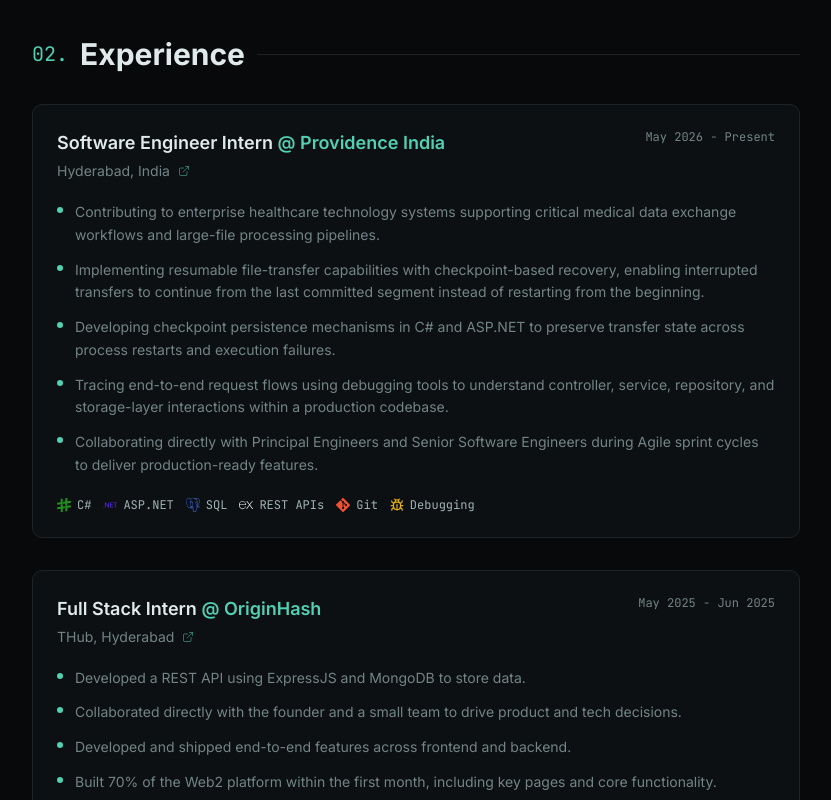
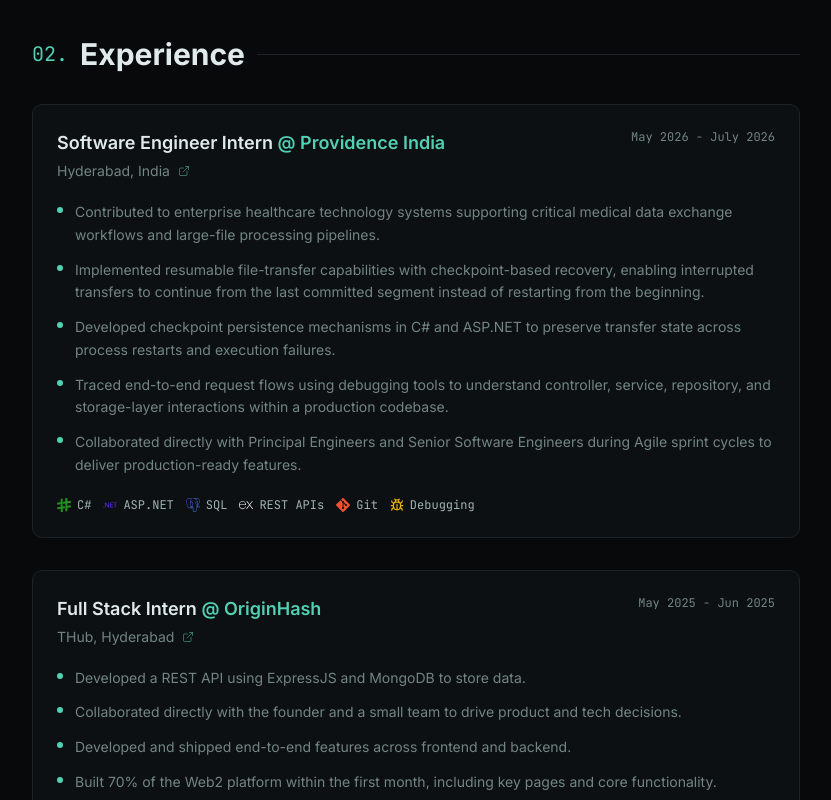
Before and after one commit to mayankb72013/portfolio-website, a Next.js app: page / in a window 1280 px wide. Shown: the part 1680-2480 px from the top of the page, without its empty margins (224-1055 px from the left). Built offline with nearby package versions, Linux system fonts and the light colour scheme.

Commit message:
updated the resume, and fixed the current state of experience and the info made somewhat more accurate

```diff
--- a/components/experience.tsx
+++ b/components/experience.tsx
@@ -31,17 +31,17 @@ export function Experience() {
                 </p>
               </div>
               <span className="whitespace-nowrap font-mono text-xs text-muted-foreground">
-                {"May 2026 - Present"}
+                {"May 2026 - July 2026"}
               </span>
             </div>
 
             <ul className="mt-5 flex flex-col gap-3">
               {[
-                "Contributing to enterprise healthcare technology systems supporting critical medical data exchange workflows and large-file processing pipelines.",
-                "Implementing resumable file-transfer capabilities with checkpoint-based recovery, enabling interrupted transfers to continue from the last committed segment instead of restarting from the beginning.",
-                "Developing checkpoint persistence mechanisms in C# and ASP.NET to preserve transfer state across process restarts and execution failures.",
-                "Tracing end-to-end request flows using debugging tools to understand controller, service, repository, and storage-layer interactions within a production codebase.",
-                "Collaborating directly with Principal Engineers and Senior Software Engineers during Agile sprint cycles to deliver production-ready features.",
+                "Contributed to enterprise healthcare technology systems supporting critical medical data exchange workflows and large-file processing pipelines.",
+                "Implemented resumable file-transfer capabilities with checkpoint-based recovery, enabling interrupted transfers to continue from the last committed segment instead of restarting from the beginning.",
+                "Developed checkpoint persistence mechanisms in C# and ASP.NET to preserve transfer state across process restarts and execution failures.",
+                "Traced end-to-end request flows using debugging tools to understand controller, service, repository, and storage-layer interactions within a production codebase.",
+                "Collaborated directly with Principal Engineers and Senior Software Engineers during Agile sprint cycles to deliver production-ready features.",
               ].map((item) => (
                 <li
                   key={item}
@@ -93,6 +93,8 @@ export function Experience() {
                 "Collaborated directly with the founder and a small team to drive product and tech decisions.",
                 "Developed and shipped end-to-end features across frontend and backend.",
                 "Built 70% of the Web2 platform within the first month, including key pages and core functionality.",
+                "Integrated OCR image recognition model into Node.js backend",
+                "Used multer for file storage and document verification operations",
               ].map((item) => (
                 <li key={item} className="flex gap-3 text-sm leading-relaxed text-muted-foreground">
                   <span className="mt-1.5 h-1.5 w-1.5 shrink-0 rounded-full bg-primary" />
```
Also changed, not shown: 1 other file (tests, documents, lock files or other folders).
